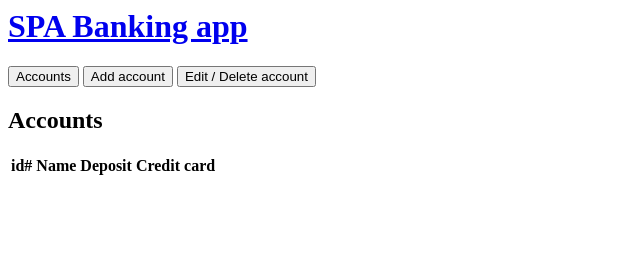
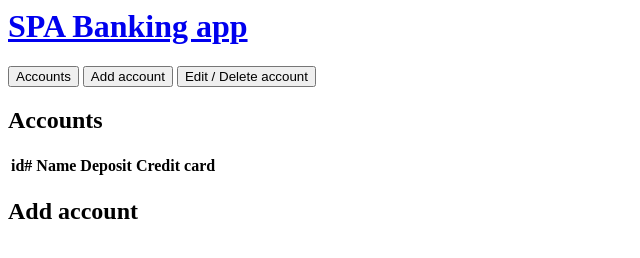
Before and after one commit to nkunic/js-project-spa-banking-app, a plain HTML site: page index.html in a window 1280 px wide. Shown: the whole page, without its empty margins (0-640 px from the left). Drawn offline with Linux system fonts and the light colour scheme.

Commit message:
2 files modified

```diff
--- a/index.html
+++ b/index.html
@@ -20,11 +20,7 @@
       <button id="addAccBtn" type="button" class="ms-3 btn btn-info">
         Add account
       </button>
-      <button
-        id="editDeleteBtn"
-        type="button"
-        class="ms-3 btn btn-danger"
-      >
+      <button id="editDeleteBtn" type="button" class="ms-3 btn btn-danger">
         Edit / Delete account
       </button>
     </div>
@@ -51,5 +47,15 @@
         </div>
       </div>
     </div>
+
+    <div id="formView" class="row justify-content-center">
+      <div class="col-12 col-md-8">
+        <div class="row justify-content-center">
+          <div class="col-12 col-md-10">
+            <h2>Add account</h2>
+          </div>
+        </div>
+      </div>
+    </div>
   </main>
 </div>
```
Also changed, not shown: index.js (+16 -15 lines).
